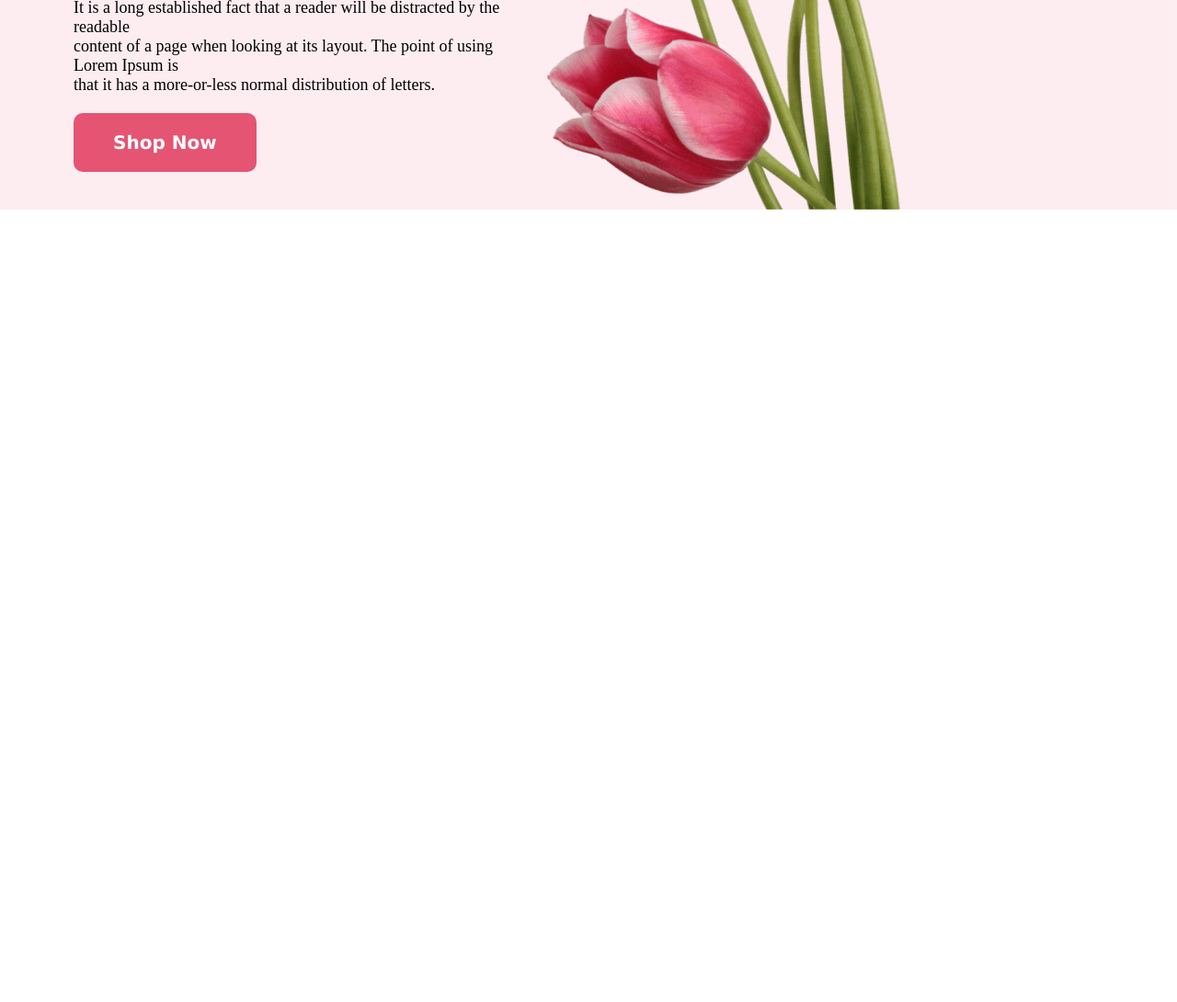
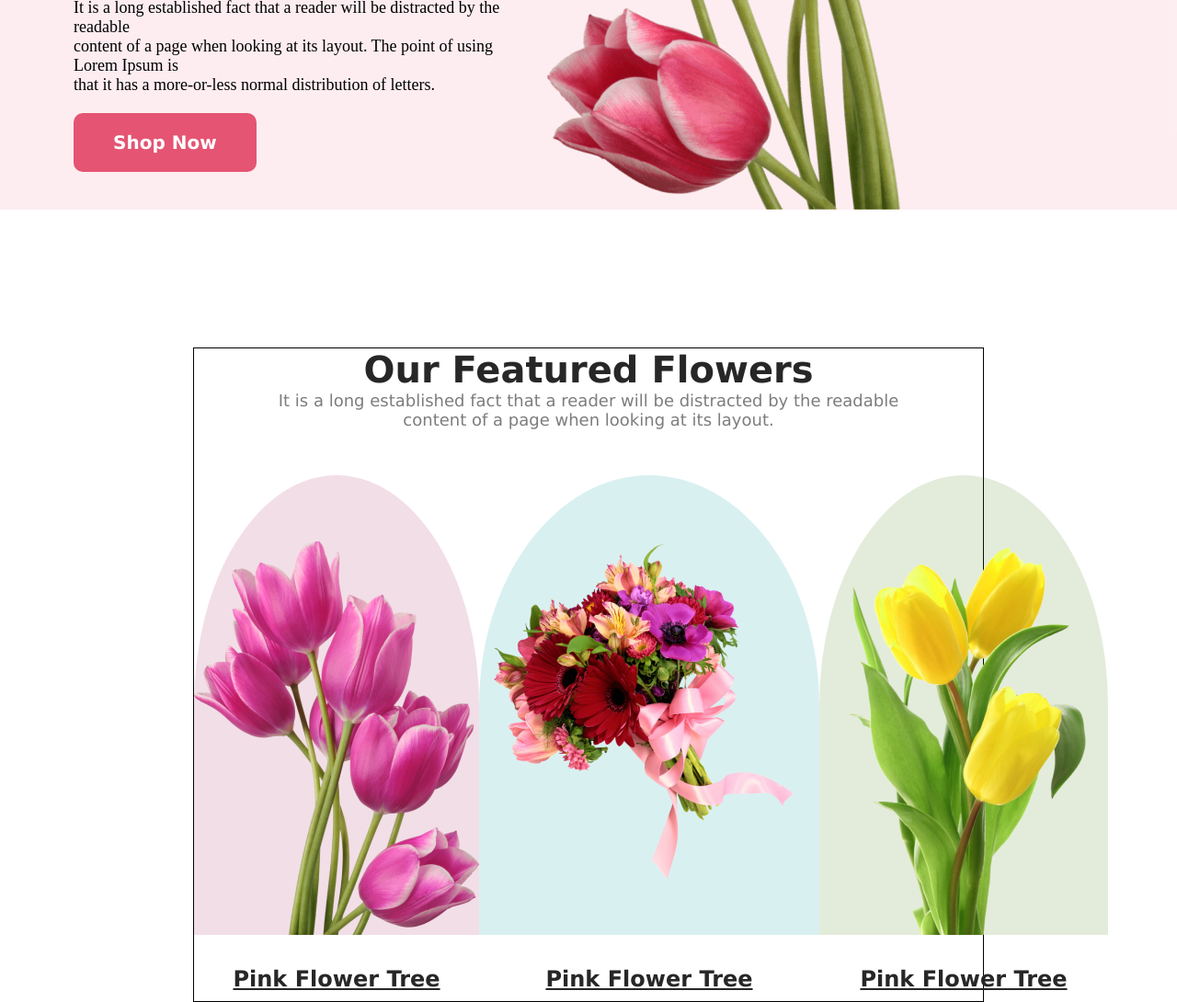
Before and after one commit to dronatoo21/flower-shop-assignment-1, a plain HTML site: page index.html in a window 1280 px wide. Shown: the part 622-1712 px from the top of the page at 92% size. Before the commit the page ends 850 px from the top, so only its background shows below. Drawn offline with Linux system fonts and the light colour scheme.

Commit message:
addeed main section

```diff
--- a/index.html
+++ b/index.html
@@ -23,8 +23,26 @@
                 <img class="header-photo" src="./Flower Asset/pngwing 10.png" alt="Coming soon">
         </section>
     </header>
+    <!--Main section starts from here-->
     <main>
-
+        <section class="container-one">
+            <h1 class="container-one-title , primary-title ">Our Featured Flowers</h1>
+            <p class="container-one-des , primary-des">It is a long established fact that a reader will be distracted by the readable <br> content of a page when looking at its layout.</p>
+            <div class="featured-flower-list">
+                <div class="f-one , f-list">
+                    <img class="f-one-img" src="./Flower Asset/pngwing 6.png" alt="Coming Soon">
+                    <h3 class="f-one-title "> <u> Pink Flower Tree </u> </h3>
+                </div>
+                <div class="f-two , f-list">
+                    <img class="f-two-img" src="./Flower Asset/pngwing 5.png" alt="Coming soon">
+                    <h3 class="f-two-title"> <u> Pink Flower Tree </u> </h3>
+                </div>
+                <div class="f-three , f-list">
+                    <img class="f-three-img" src="./Flower Asset/pngwing 7.png" alt="Coming soon">
+                    <h3 class="f-three-title"> <u> Pink Flower Tree </u> </h3>
+                </div>
+            </div>
+        </section>
     </main>
     <footer>
 
--- a/style.css
+++ b/style.css
@@ -2,7 +2,7 @@
     margin: 0%;
     padding: 0%;
 }
-/*Common shared codes*/
+/*----Common shared codes----*/
 
 .primary-title{
     color: #272727;
@@ -27,7 +27,14 @@
     font-weight: 700;
 }
 
-/* Header section styles */
+.f-list{
+    width: 450px;
+    height: 500px;
+    border-radius: 50% 50% 0 0;
+    background-color: #E55473;
+}
+
+/*----Header section styles----*/
 
 .header{
     background-color: rgba(229, 84, 115, 0.10);
@@ -58,3 +65,65 @@
 .header-photo{
     margin: 0 0 -50px 0px;
 }
+
+/*----Main section styles----*/
+
+/*container one styles*/
+
+.container-one{
+    height: 710px;
+    margin: 150px 210px 0 210px;
+    text-align: center;
+    border: 1px solid black;
+}
+
+.container-one-title{
+    font-size: 40px;
+}
+
+.container-one-des{
+    font-size: 18px;
+    margin-bottom: 50px;
+}
+
+.featured-flower-list{
+    display: flex;
+    justify-content: space-between;
+}
+
+.f-one{
+    background: rgba(167, 33, 98, 0.15);
+}
+.f-one-img{
+    margin-top: 72px;
+}
+
+.f-two{
+    background: rgba(5, 151, 160, 0.15);
+}
+.f-two-img{
+    margin-top: 70px;
+}
+
+.f-three{
+    background: rgba(71, 125, 17, 0.15);
+}
+.f-three-img{
+    margin-top: 29px;
+}
+
+.f-one-title , .f-three-title{
+    color: #272727;
+    margin-top: 30px;
+    font-size: 24px;
+    font-weight: 700;
+    font-family: Verdana, sans-serif;
+}
+
+.f-two-title{
+    color: #272727;
+    margin-top: 90px;
+    font-size: 24px;
+    font-weight: 700;
+    font-family: Verdana, sans-serif;
+}
```
